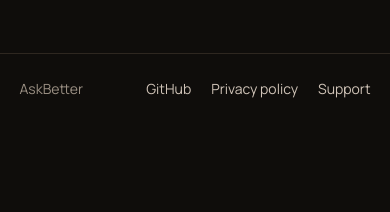
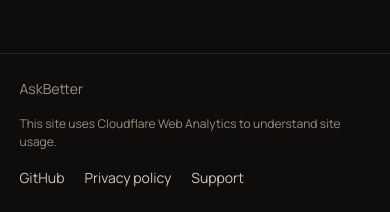
Before and after one commit to piyushdoorwar/ask-better, a browser extension: page site/index.html in a window 390 px wide. Shown: the part 6314-6526 px from the top of the page. Before the commit the page ends 6437 px from the top, so only its background shows below. Drawn offline with Linux system fonts and the light colour scheme; files whose address does not match are found by name.

Commit message:
docs: add analytics disclosure to footer
- Display Cloudflare Web Analytics notice in footer
- Style disclosure text with smaller font size
- Adjust footer layout on mobile to accommodate disclosure

```diff
--- a/site/index.html
+++ b/site/index.html
@@ -382,6 +382,9 @@
 
     <footer>
       <span>AskBetter</span>
+      <p class="analytics-disclosure">
+        This site uses Cloudflare Web Analytics to understand site usage.
+      </p>
       <div class="footer-links">
         <a href="https://github.com/piyushdoorwar/ask-better" rel="noreferrer">GitHub</a>
         <a href="policy/" rel="noreferrer">Privacy policy</a>
--- a/site/styles.css
+++ b/site/styles.css
@@ -970,6 +970,11 @@
   color: var(--text);
 }
 
+.analytics-disclosure {
+  margin: 0;
+  font-size: 12px;
+}
+
 /* ── Support modal ───────────────────────────────────────────────────────── */
 .modal-backdrop {
   position: fixed;
@@ -1063,6 +1068,11 @@
 }
 
 @media (max-width: 860px) {
+  footer {
+    align-items: flex-start;
+    flex-direction: column;
+  }
+
   .hero {
     grid-template-columns: 1fr;
     min-height: unset;
```
